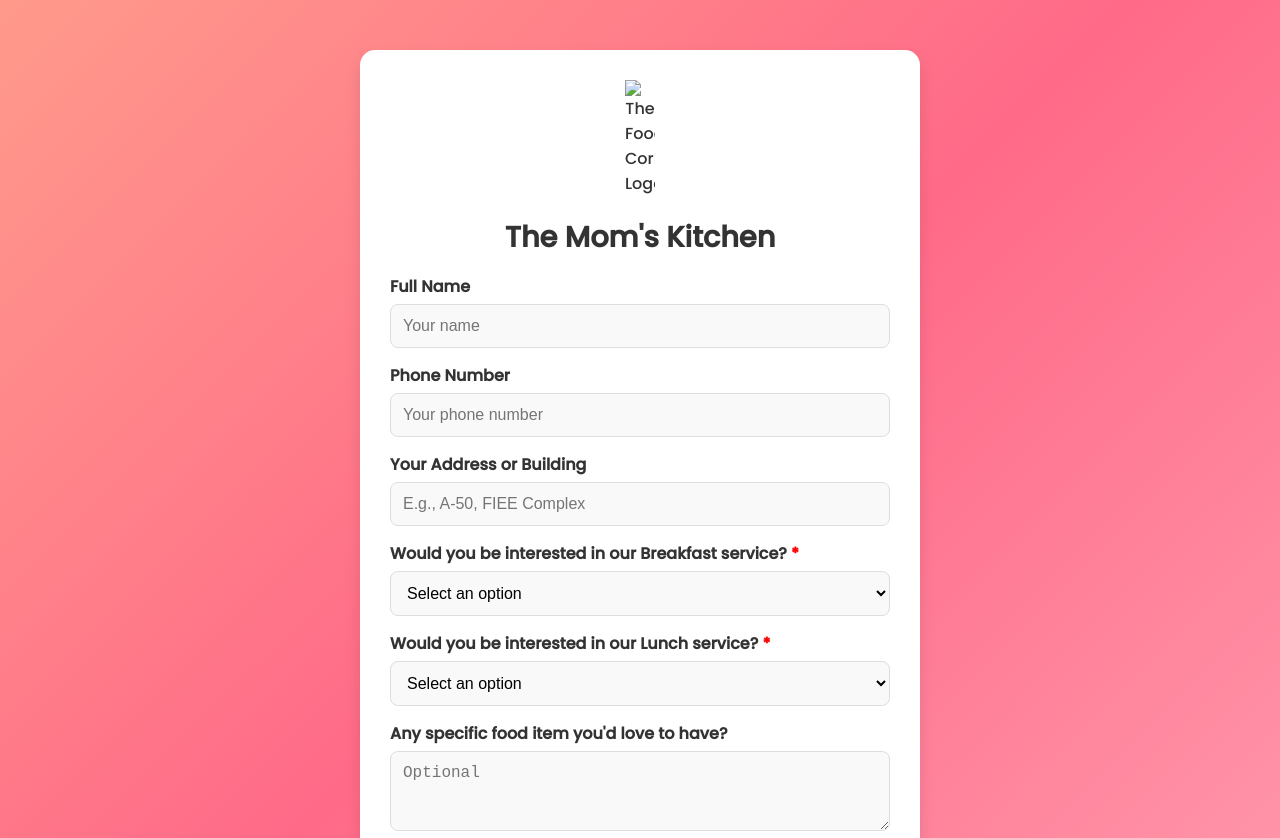
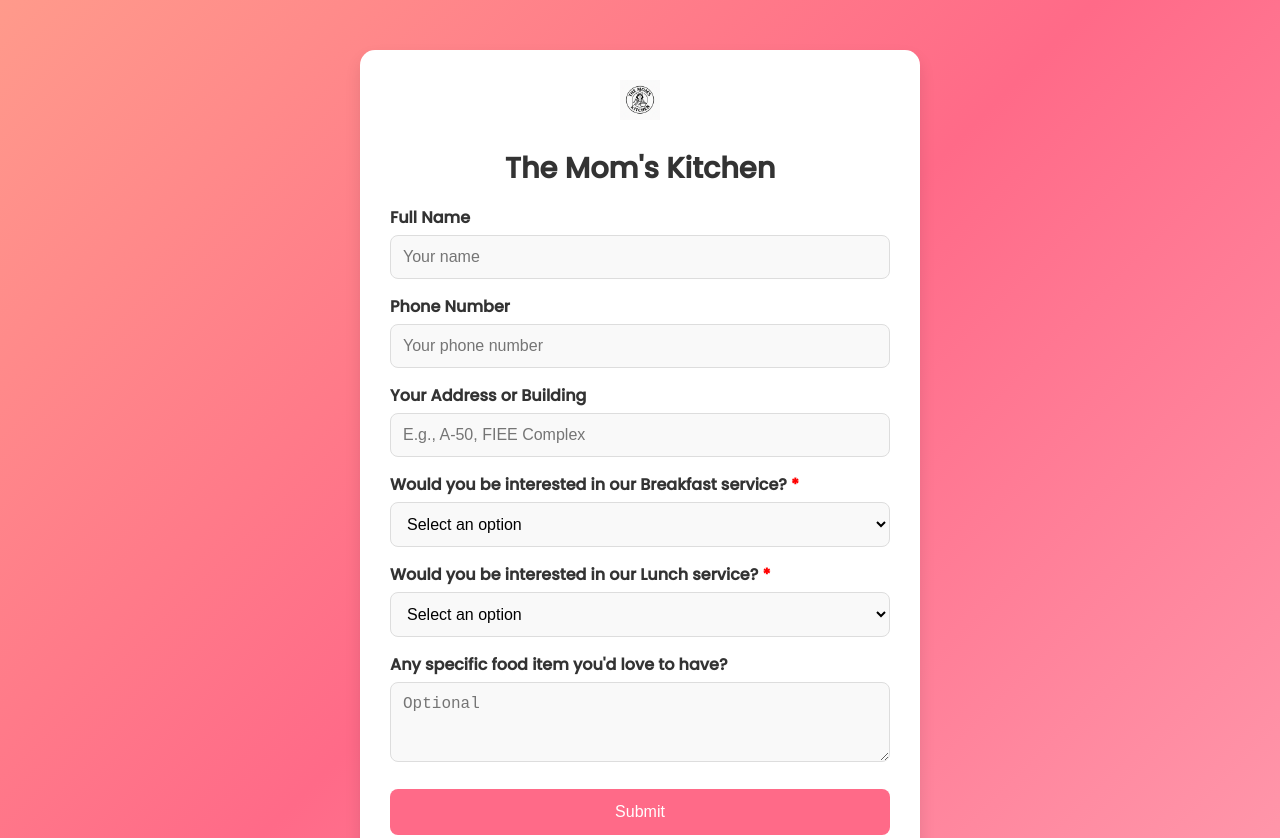
Before and after one commit to themomskitchens/Food-Preferences, a plain HTML site: page index.html in a window 1280 px wide. Shown: the top 838 px of the page. Drawn offline with Linux system fonts and the light colour scheme.

Commit message:
Update index.html

```diff
--- a/index.html
+++ b/index.html
@@ -30,7 +30,7 @@
         }
 
         .logo img {
-            max-width: 30px;
+            max-width: 40px;
         }
 
         h1 {
@@ -95,7 +95,7 @@
 
     <div class="container">
         <div class="logo">
-            <img src="assets/the_moms_kitchen_white (1).png" alt="The Food Corner Logo">
+            <img src="assets/The Mom's Kitchen logo.png" alt="The Food Corner Logo">
         </div>
         <h1>The Mom's Kitchen</h1>
         <form id="survey-form">
```
